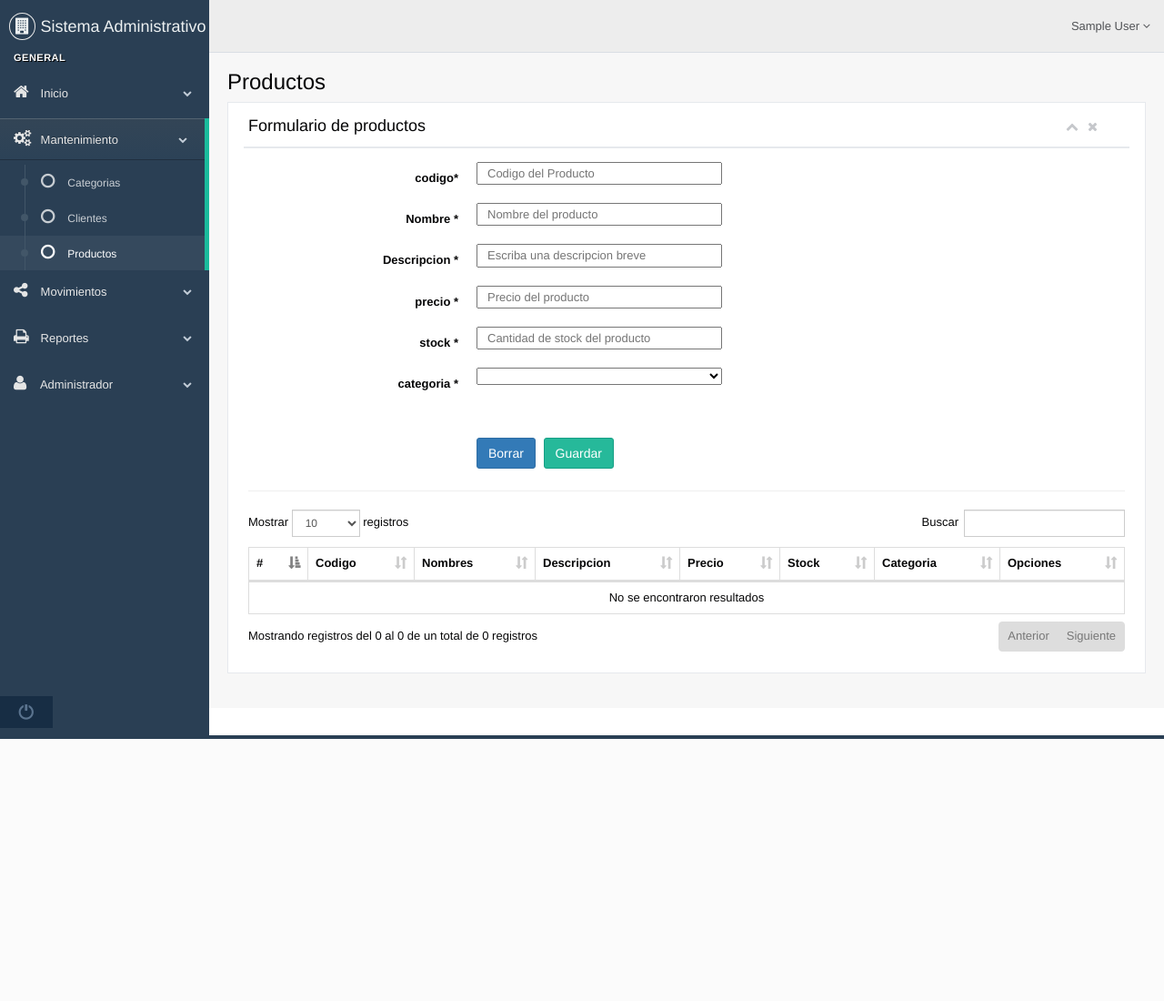
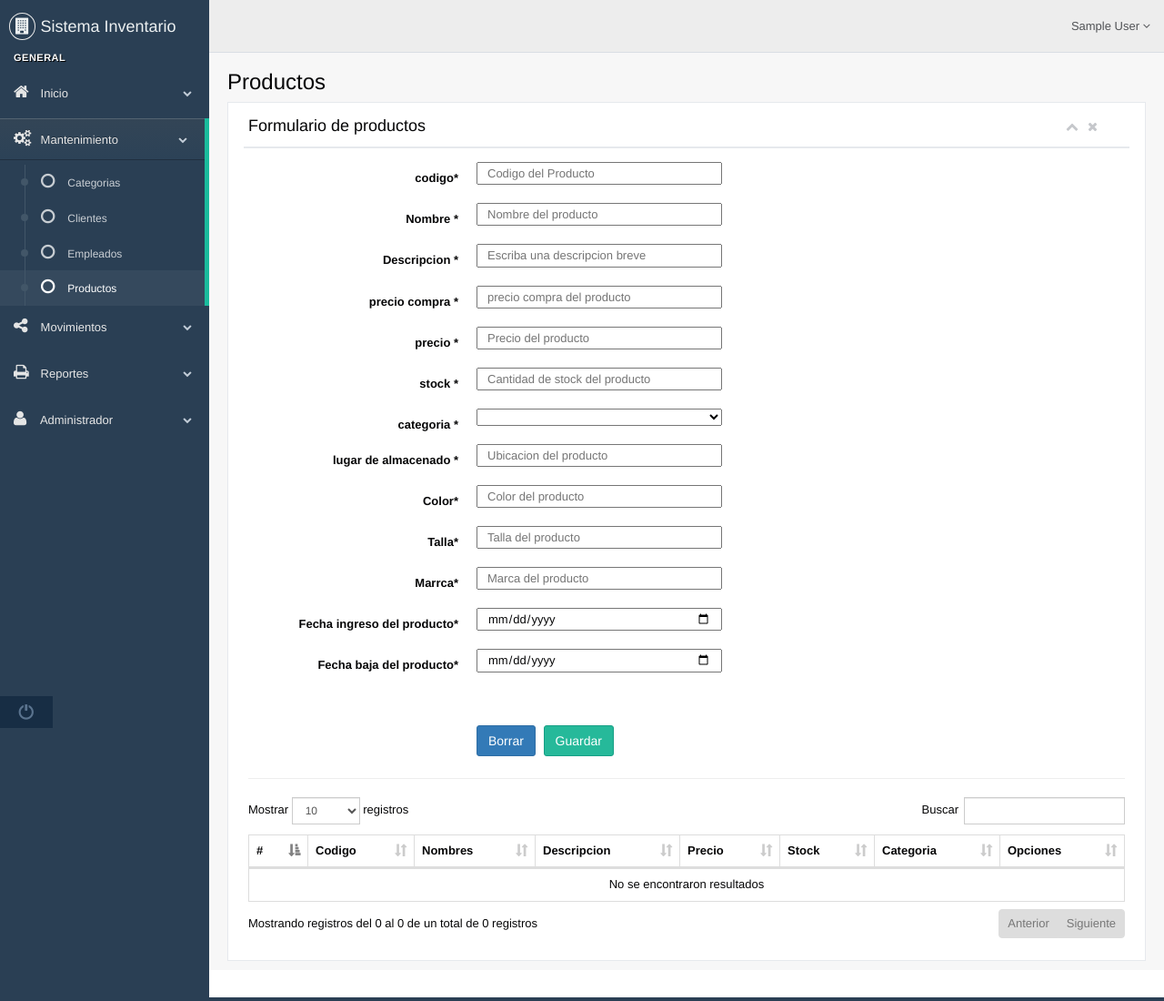
Before and after one commit to melgar1992/sistema-inventario, a CodeIgniter app: page /sistema-inventario/Mantenimiento/Productos in a window 1280 px wide. Shown: the whole page at 91% size. Before the commit the page ends 812 px from the top, so only its background shows below. Run offline with CodeIgniter, Linux system fonts and the light colour scheme; the visitor is signed in with stand-in values (Sample User, id 1); data that the repository does not hold is empty; some libraries are stand-ins or nearby versions.

Commit message:
Producto
Comenzando a implementar el formulario de producto

```diff
--- a/application/config/database.php
+++ b/application/config/database.php
@@ -78,7 +78,7 @@ $db['default'] = array(
 	'hostname' => 'localhost',
 	'username' => 'root',
 	'password' => 'neilled1992',
-	'database' => 'sistema-administrativo',
+	'database' => 'sistema-inventario',
 	'dbdriver' => 'mysqli',
 	'dbprefix' => '',
 	'pconnect' => FALSE,
--- a/application/views/form/admin/Productos/list.php
+++ b/application/views/form/admin/Productos/list.php
@@ -58,6 +58,13 @@
 
                                     </div>
                                 </div>
+                                <div class="form-group <?php echo !empty(form_error("precio_compra")) ? 'has-error' : ''; ?>">
+                                    <label for="precio_compra" class="control-label col-md-3 col-sm-3 col-xs-12">precio compra <span class="required">*</span></label>
+                                    <div class="col-md-6 col-sm-6 col-xs-12">
+                                        <input type="number" step="0.01" name="precio_compra" value="<?php echo set_value('precio_compra') ?>" id="precio_compra" required="required" placeholder="precio compra del producto" class="form-group col-md-7 col-xs-12">
+                                        <?php echo form_error("precio_compra", "<span class='help-block col-md-4 cols-xs-12 '>", "</span>"); ?>
+                                    </div>
+                                </div>
                                 <div class="form-group <?php echo !empty(form_error("precio")) ? 'has-error' : ''; ?>">
                                     <label for="precio" class="control-label col-md-3 col-sm-3 col-xs-12">precio <span class="required">*</span></label>
                                     <div class="col-md-6 col-sm-6 col-xs-12">
@@ -80,6 +87,48 @@
                                                 <option value="<?php echo $categoria->id_categorias; ?>"><?php echo $categoria->nombre; ?></option>
                                             <?php endforeach; ?>
                                         </select>
+                                    </div>
+                                </div>
+                                <div class="form-group <?php echo !empty(form_error("lugar_almacenado")) ? 'has-error' : ''; ?>">
+                                    <label for="lugar_almacenado" class="control-label col-md-3 col-sm-3 col-xs-12">lugar de almacenado <span class="required">*</span></label>
+                                    <div class="col-md-6 col-sm-6 col-xs-12">
+                                        <input type="number" name="lugar_almacenado" value="<?php echo set_value('lugar_almacenado') ?>" id="lugar_almacenado" required="required" placeholder="Ubicacion del producto" class="form-group col-md-7 col-xs-12">
+                                        <?php echo form_error("lugar_almacenado", "<span class='help-block col-md-4 cols-xs-12 '>", "</span>"); ?>
+                                    </div>
+                                </div>
+                                <div class="form-group <?php echo !empty(form_error("color")) ? 'has-error' : ''; ?>">
+                                    <label for="color" class="control-label col-md-3 col-sm-3 col-xs-12">Color<span class="required">*</span></label>
+                                    <div class="col-md-6 col-sm-6 col-xs-12">
+                                        <input type="number" name="color" value="<?php echo set_value('color') ?>" id="color" required="required" placeholder="Color del producto" class="form-group col-md-7 col-xs-12">
+                                        <?php echo form_error("color", "<span class='help-block col-md-4 cols-xs-12 '>", "</span>"); ?>
+                                    </div>
+                                </div>
+                                <div class="form-group <?php echo !empty(form_error("talla")) ? 'has-error' : ''; ?>">
+                                    <label for="talla" class="control-label col-md-3 col-sm-3 col-xs-12">Talla<span class="required">*</span></label>
+                                    <div class="col-md-6 col-sm-6 col-xs-12">
+                                        <input type="number" name="talla" value="<?php echo set_value('talla') ?>" id="talla" required="required" placeholder="Talla del producto" class="form-group col-md-7 col-xs-12">
+                                        <?php echo form_error("talla", "<span class='help-block col-md-4 cols-xs-12 '>", "</span>"); ?>
+                                    </div>
+                                </div>
+                                <div class="form-group <?php echo !empty(form_error("marca")) ? 'has-error' : ''; ?>">
+                                    <label for="marca" class="control-label col-md-3 col-sm-3 col-xs-12">Marrca<span class="required">*</span></label>
+                                    <div class="col-md-6 col-sm-6 col-xs-12">
+                                        <input type="number" name="marca" value="<?php echo set_value('marca') ?>" id="marca" required="required" placeholder="Marca del producto" class="form-group col-md-7 col-xs-12">
+                                        <?php echo form_error("marca", "<span class='help-block col-md-4 cols-xs-12 '>", "</span>"); ?>
+                                    </div>
+                                </div>
+                                <div class="form-group <?php echo !empty(form_error("fecha_ini")) ? 'has-error' : ''; ?>">
+                                    <label for="fecha_ini" class="control-label col-md-3 col-sm-3 col-xs-12">Fecha ingreso del producto<span class="required">*</span></label>
+                                    <div class="col-md-6 col-sm-6 col-xs-12">
+                                        <input type="date" name="fecha_ini" value="<?php echo !empty(set_value('fecha_ini')) ? set_value('fecha_ini') : date('y-m-d')  ?>" id="fecha_ini" required="required" placeholder="" class="form-group col-md-7 col-xs-12">
+                                        <?php echo form_error("fecha_ini", "<span class='help-block col-md-4 cols-xs-12 '>", "</span>"); ?>
+                                    </div>
+                                </div>
+                                <div class="form-group <?php echo !empty(form_error("fecha_fin")) ? 'has-error' : ''; ?>">
+                                    <label for="fecha_fin" class="control-label col-md-3 col-sm-3 col-xs-12">Fecha baja del producto<span class="required">*</span></label>
+                                    <div class="col-md-6 col-sm-6 col-xs-12">
+                                        <input type="date" name="fecha_fin" value="<?php echo set_value('fecha_fin') ?>" id="fecha_fin" required="required" placeholder="" class="form-group col-md-7 col-xs-12">
+                                        <?php echo form_error("fecha_fin", "<span class='help-block col-md-4 cols-xs-12 '>", "</span>"); ?>
                                     </div>
                                 </div>
                                 <br>
--- a/application/views/login.php
+++ b/application/views/login.php
@@ -8,7 +8,7 @@
         <meta http-equiv="X-UA-Compatible" content="IE=edge">
         <meta name="viewport" content="width=device-width, initial-scale=1">
 
-        <title>Sitema Administrativo</title>
+        <title>Sitema Inventario 23k Film</title>
 
         <!-- Bootstrap -->
         <link href="<?php echo base_url(); ?>assets/template/bootstrap/dist/css/bootstrap.min.css" rel="stylesheet">
@@ -57,7 +57,7 @@
                                 <br />
 
                                 <div>
-                                    <h1><i class="fa fa-building"></i> Sitema Administrativo </h1>
+                                    <h1><i class="fa fa-building"></i> Sitema Inventario </h1>
 
                                 </div>
                             </div>
--- a/application/views/template/header.php
+++ b/application/views/template/header.php
@@ -13,7 +13,7 @@ if (!$this->session->userdata('login')) {
   <meta http-equiv="X-UA-Compatible" content="IE=edge">
   <meta name="viewport" content="width=device-width, initial-scale=1">
 
-  <title>Sitema Administrativo</title>
+  <title>Inventario 23K film</title>
 
   <!-- Bootstrap -->
   <link href="<?php echo base_url(); ?>assets/template/bootstrap/dist/css/bootstrap.min.css" rel="stylesheet">
--- a/application/views/template/sidebar.php
+++ b/application/views/template/sidebar.php
@@ -4,7 +4,7 @@
             <div class="col-md-3 left_col">
                 <div class="left_col scroll-view">
                     <div class="navbar nav_title" style="border: 0;">
-                        <a href="" class="site_title"><i class="fa fa-building"></i> <span>Sistema Administrativo</span></a>
+                        <a href="" class="site_title"><i class="fa fa-building"></i> <span>Sistema Inventario</span></a>
                     </div>
 
                     <div class="clearfix"></div>
@@ -31,6 +31,7 @@
 
                                         <li><a href="<?php echo base_url(); ?>Mantenimiento/Categorias"><i class="fa fa-circle-o"></i> Categorias</a></li>
                                         <li><a href="<?php echo base_url(); ?>Mantenimiento/Clientes"><i class="fa fa-circle-o"></i> Clientes</a></li>
+                                        <li><a href="<?php echo base_url(); ?>Mantenimiento/Clientes"><i class="fa fa-circle-o"></i> Empleados</a></li>
                                         <li><a href="<?php echo base_url(); ?>Mantenimiento/Productos"><i class="fa fa-circle-o"></i> Productos</a></li>
 
                                     </ul>
```
